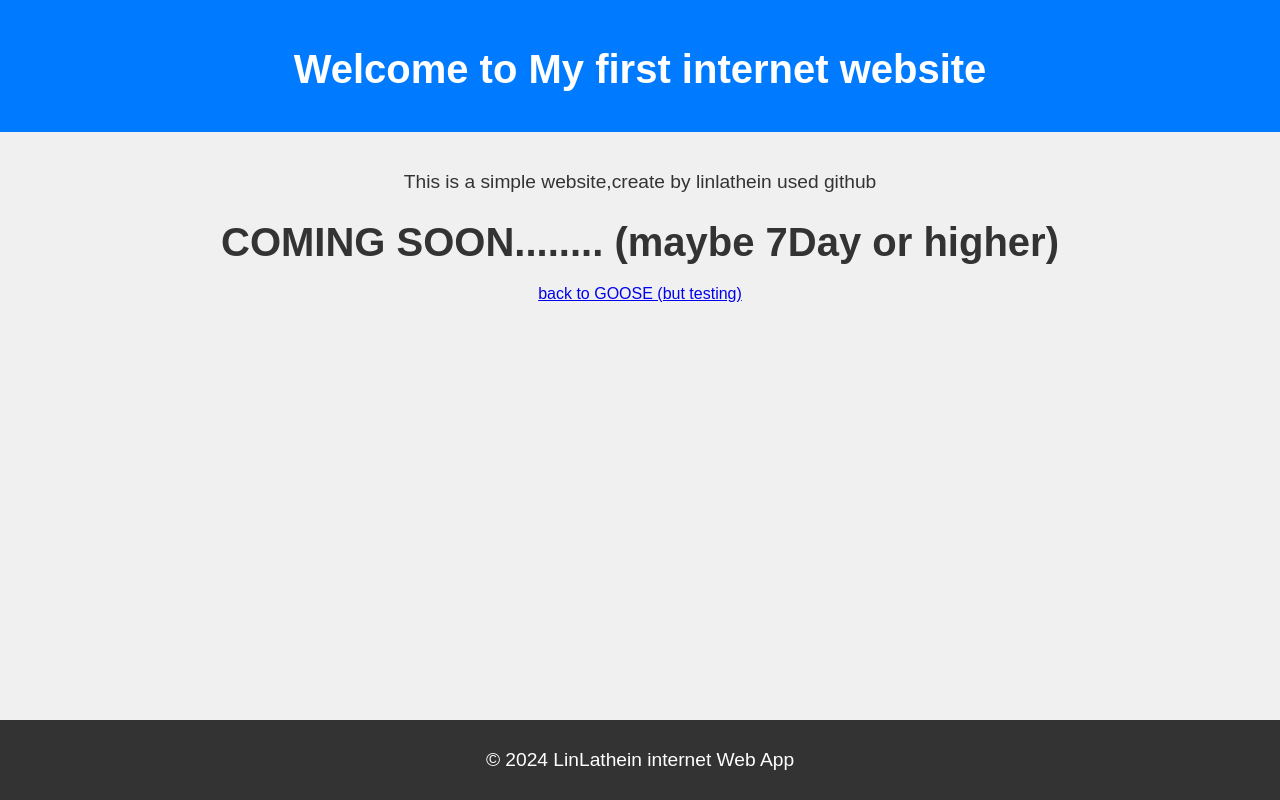
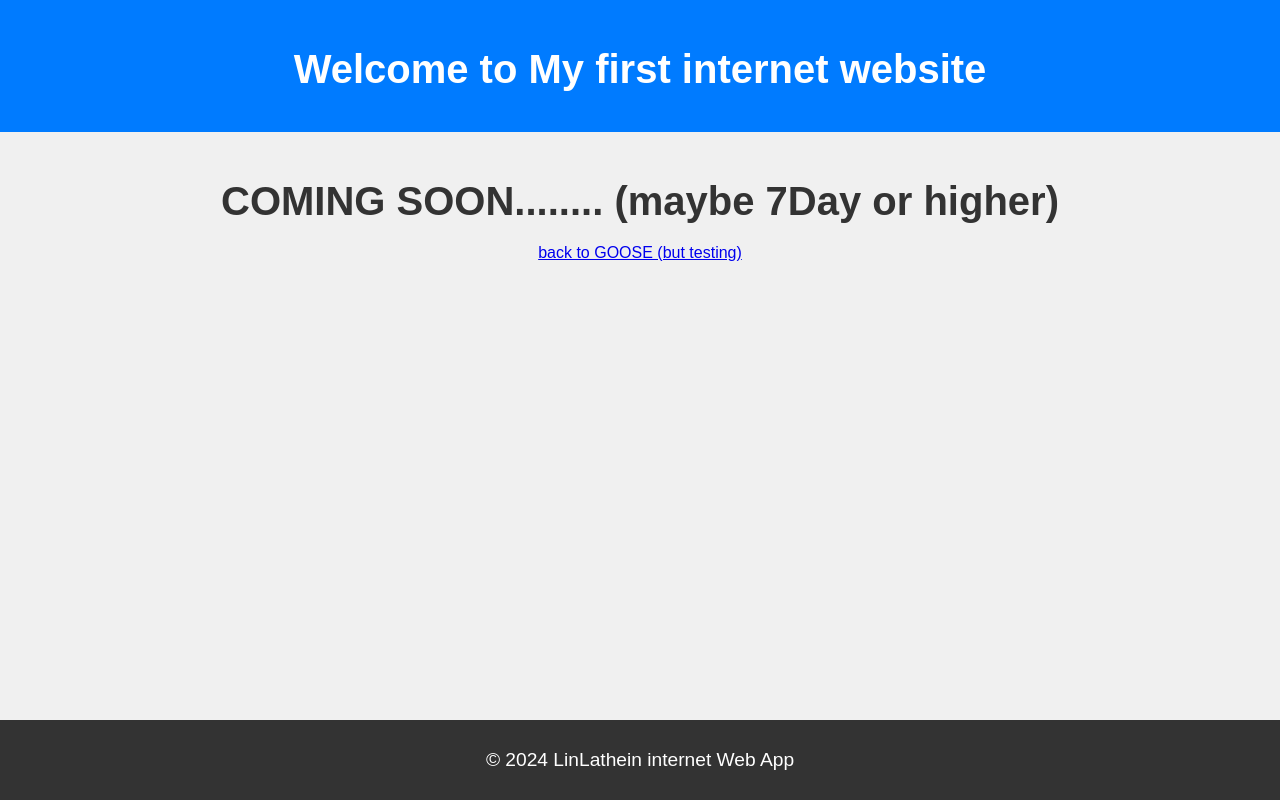
Before and after one commit to Goose177/Goose, a plain HTML site: page index.html in a window 1280 px wide. Drawn offline with Linux system fonts and the light colour scheme.

Commit message:
Update index.html

```diff
--- a/index.html
+++ b/index.html
@@ -50,7 +50,6 @@
     </header>
     <main>
         <div class="container">
-            <p>This is a simple website,create by linlathein used github</p>
         </div>
         <h1>COMING SOON........ (maybe 7Day or higher)</h1>
         </div>
```
